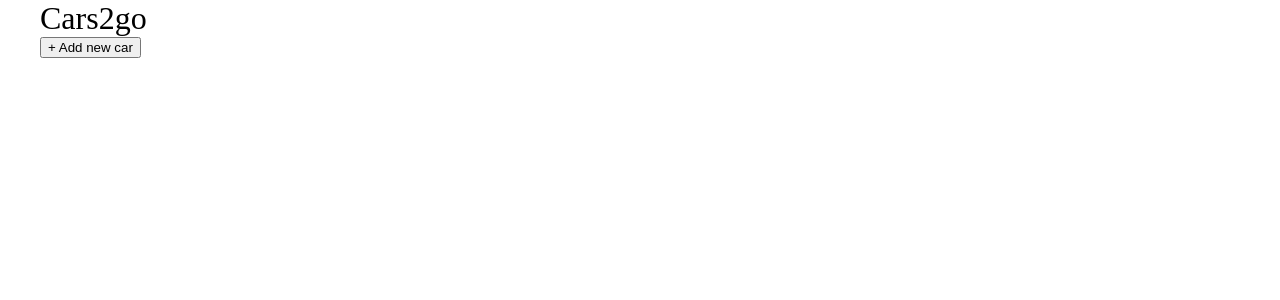
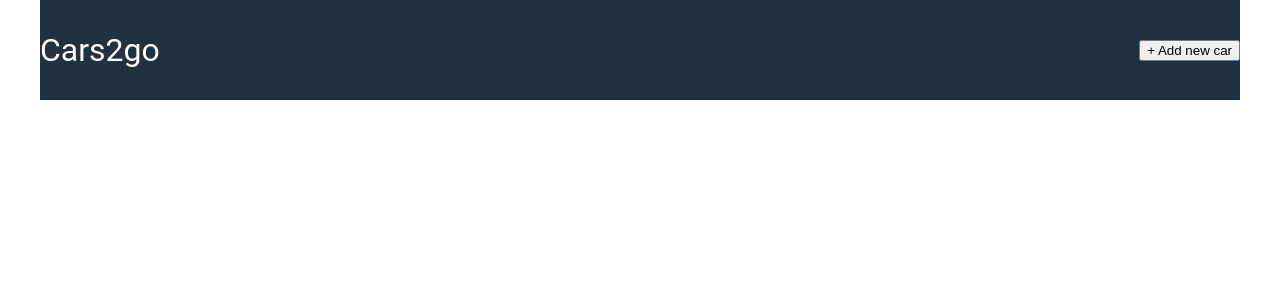
Before and after one commit to danieltalhaug/Applicant-assignment, a Vue app: page / in a window 1280 px wide. Shown: the top 300 px of the page. Built offline with nearby package versions, Linux system fonts and the light colour scheme.

Commit message:
Styled header by adding correct background color and flexbox positioning.

```diff
--- a/src/App.vue
+++ b/src/App.vue
@@ -5,7 +5,7 @@
 </template>
 
 <script>
-import Header from "./components/Header.vue"
+import Header from './components/Header.vue'
 
 export default {
   name: 'App',
@@ -19,6 +19,7 @@ export default {
 html {
   box-sizing: border-box;
   font-size: 16px;
+  font-family: Roboto;
 }
 
 *, *:before, *:after {
--- a/src/components/Header.vue
+++ b/src/components/Header.vue
@@ -1,6 +1,6 @@
 <template>
-    <header>
-        <h1>Cars2go</h1>
+    <header class="header">
+        <h1 class="header__logo">Cars2go</h1>
         <button>+ Add new car</button>
     </header>
 </template>
@@ -12,5 +12,14 @@ export default {
 </script>
 
 <style scoped>
-
+    .header {
+        height: 100px;
+        background-color: #22313F;
+        display: flex;
+        justify-content: space-between;
+        align-items: center;
+    }
+    .header__logo {
+        color: white;
+    }
 </style>
```
